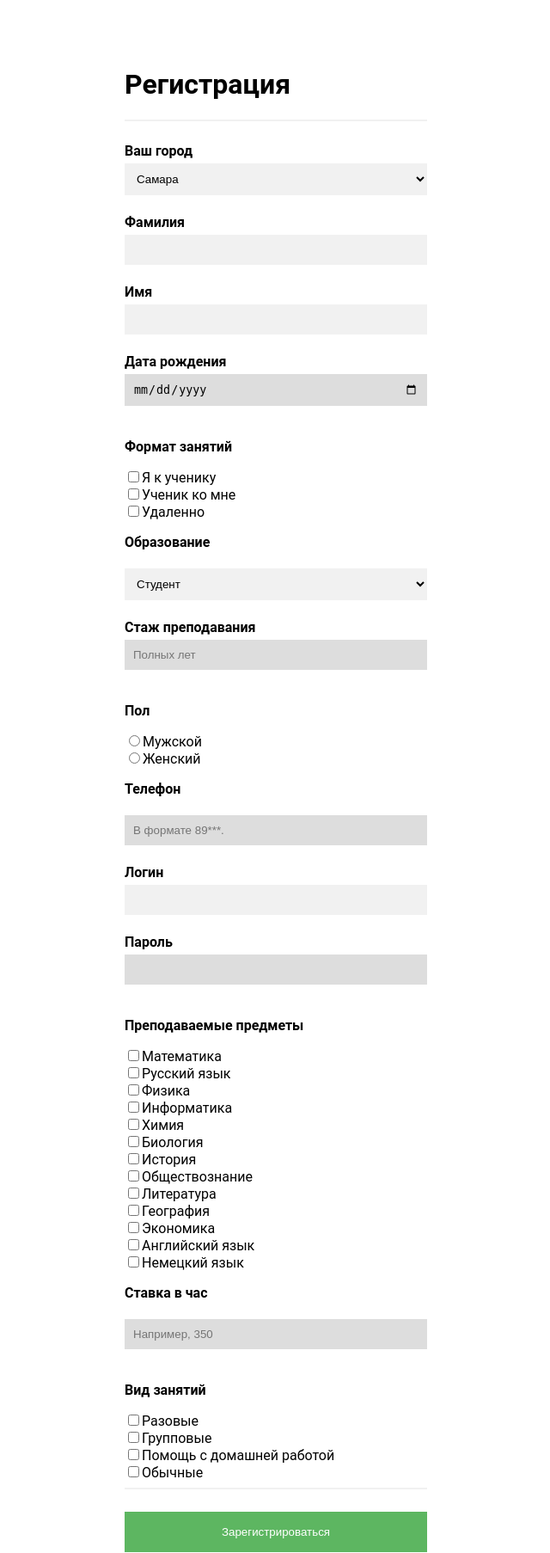
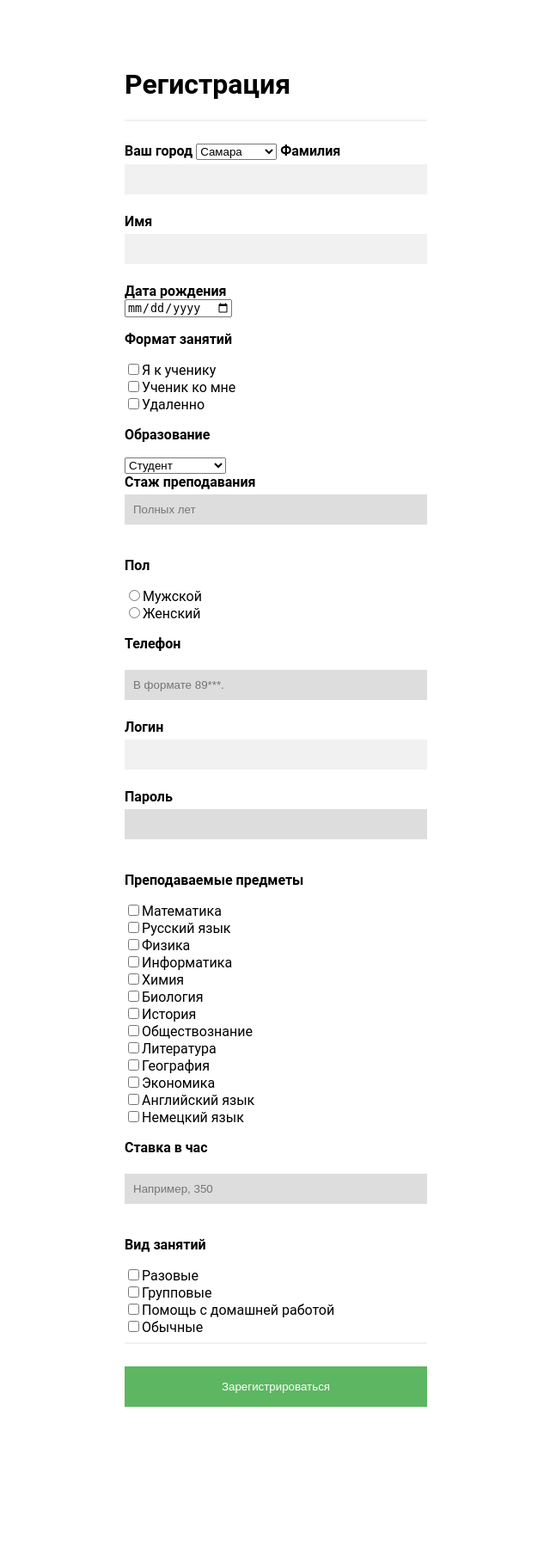
Before and after one commit to algorithm-ssau/SiteProject, a Flask app: page /newteacher in a window 1280 px wide. Shown: the part 78-1884 px from the top of the page at 86% size, without its empty margins (319-959 px from the left). After the commit the page ends 1714 px from the top, so only its background shows below. Run offline with Flask 2, Linux system fonts and the light colour scheme.

Commit message:
Correcting forms

```diff
--- a/static/style.css
+++ b/static/style.css
@@ -44,7 +44,7 @@ body {
     transform: translate(-50%, -50%)
 }
 
-input[type=text], input[type=password], input[type=number], input[type=tel], input[type=date], select {
+input[type=text], input[type=password], input[type=number], input[type=tel], input[type=date] select {
   width: 100%;
   padding: 10px;
   margin: 5px 0 22px 0;
@@ -53,7 +53,7 @@ input[type=text], input[type=password], input[type=number], input[type=tel], inp
   background: #f1f1f1;
 }
 
-input[type=text]:focus, input[type=password], input[type=number], input[type=tel], input[type=date], select:focus {
+input[type=text]:focus, input[type=password], input[type=number], input[type=tel], input[type=date] select:focus {
   background-color: #ddd;
   outline: none;
 }
--- a/templates/login.html
+++ b/templates/login.html
@@ -18,7 +18,7 @@
         <label for="psw"><b>Пароль</b></label>
         <input type="password" placeholder="Введите пароль" name="psw">
         <hr>
-        <button type="button" class="registerbtn" onClick='location.href="/newteacher"'>Регистрация</button>
+        <input type="button" value="Регистрация" class="registerbtn" onClick='location.href="/newteacher"'>
       </div>
     </form>
   </body>
--- a/templates/newteacher.html
+++ b/templates/newteacher.html
@@ -85,7 +85,7 @@
         <input type="checkbox" name="home" value="c3"><label for="home">Помощь с домашней работой</label><Br>
         <input type="checkbox" name="usual" value="c4"><label for="usual">Обычные</label><Br>
         <hr>
-        <button type="submit" class="registerbtn">Зарегистрироваться</button>
+        <input type="submit" value="Зарегистрироваться" class="registerbtn">
       </div>
     </form>
   </body>
```
